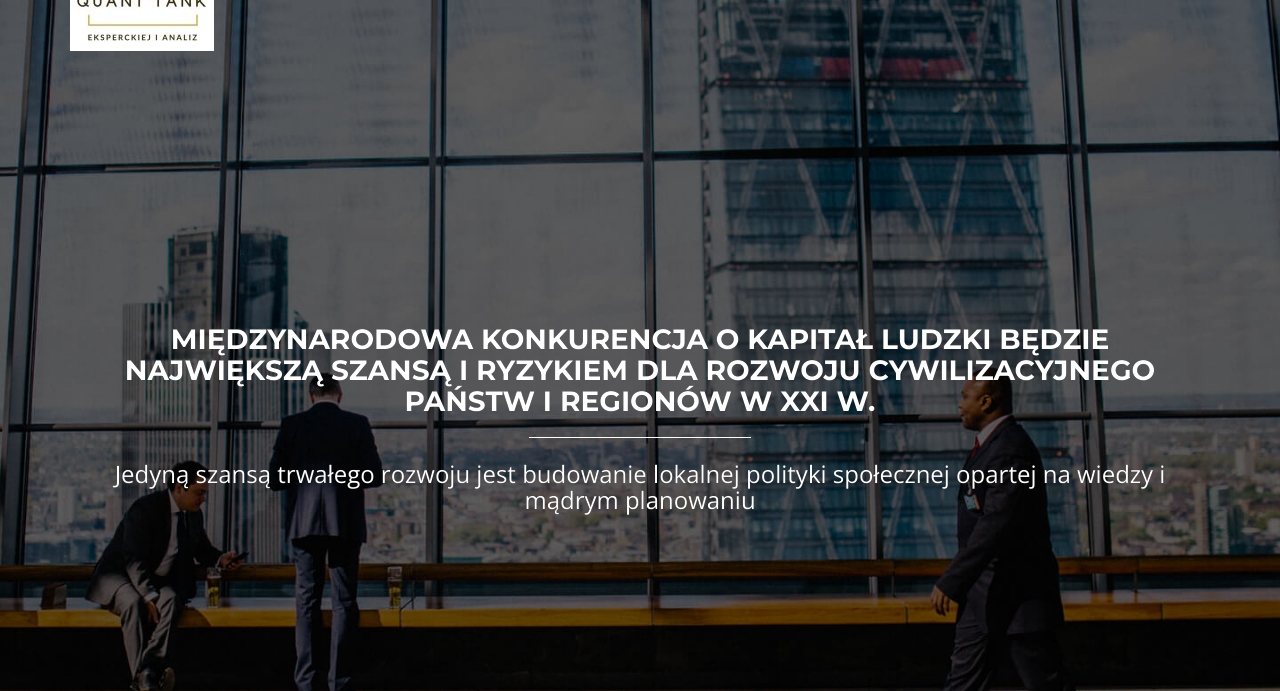
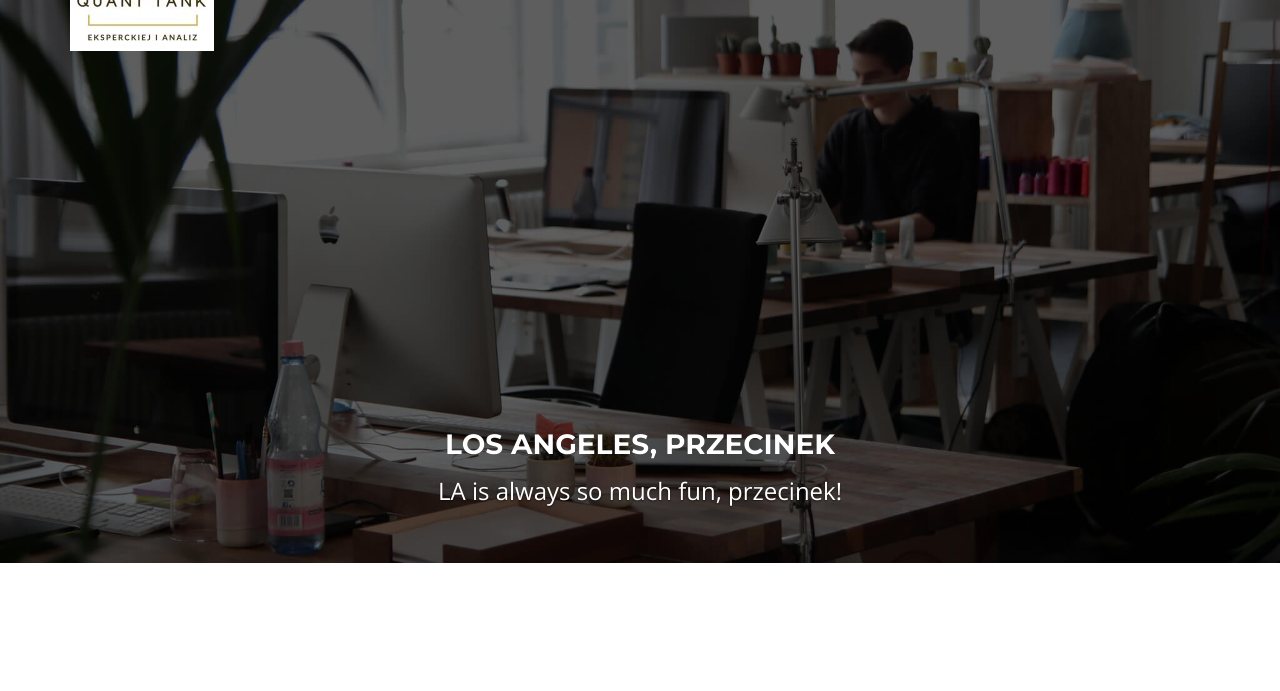
Before and after one commit to juliamazur/ideia-test, a plain HTML site: page index.html in a window 1280 px wide. Shown: the top 691 px of the page. Drawn offline with nearby package versions, Linux system fonts and the light colour scheme.

Commit message:
slider bootstrap 3

```diff
--- a/index.html
+++ b/index.html
@@ -50,14 +50,86 @@
     </div>
   </nav>
 
+  <!-- slider area -->
+  <div id="myCarousel" class="carousel slide" data-ride="carousel">
+    <!-- Indicators -->
+    <!--
+    <ol class="carousel-indicators">
+      <li data-target="#myCarousel" data-slide-to="0" class="active"></li>
+      <li data-target="#myCarousel" data-slide-to="1"></li>
+      <li data-target="#myCarousel" data-slide-to="2"></li>
+    </ol>
+  -->
+
+    <!-- Wrapper for slides -->
+    <div class="carousel-inner">
+      <div class="item active">
+        <img src="img/bgslides/1.jpg" alt="Los Angeles">
+        <div class="carousel-caption">
+        <h3>Los Angeles, przecinek</h3>
+        <p>LA is always so much fun, przecinek!</p>
+      </div>
+      </div>
+
+      <div class="item">
+        <img src="img/bgslides/2.jpg" alt="Chicago">
+      </div>
+
+      <div class="item">
+        <img src="img/bgslides/3.jpg" alt="New York">
+      </div>
+    </div>
+
+    <!-- Left and right controls -->
+    <!--
+    <a class="left carousel-control" href="#myCarousel" data-slide="prev">
+      <span class="glyphicon glyphicon-chevron-left"></span>
+      <span class="sr-only">Previous</span>
+    </a>
+    <a class="right carousel-control" href="#myCarousel" data-slide="next">
+      <span class="glyphicon glyphicon-chevron-right"></span>
+      <span class="sr-only">Next</span>
+    </a>
+    -->
+  </div>
+
+  <!-- CSSy, ktore sprawiaja, ze tekst wyglada tak jak na tamtej karuzeli -->
+  <style>
+
+    #myCarousel h3{
+      color: #fff;
+      text-shadow: black 0px 0px 0px;
+      text-transform: uppercase;
+    }
+
+    #myCarousel p {
+      color: #fff;
+      font-size: 24px;
+      text-align: center;
+      font-weight: 300;
+    }
+
+  </style>
+
+  <script>
+  // JS, ktory sprawia, ze karuzela sie sama kreci
+  $(function(){
+    $('.carousel').carousel({
+      interval: 2000
+    });
+  });
+  </script>
+
   <!-- intro area -->
+  <!--
   <div id="intro">
     <div class="intro-text">
       <div class="container">
         <div class="col-md-12">
           <div id="rotator">
             <h1><span class="1strotate">
-Współczesne państwa coraz częściej międzynarodowo będą konkurować warunkami życia które tworzą dla swoich społeczeństw, Międzynarodowa konkurencja o kapitał ludzki będzie największą szansą i ryzykiem dla rozwoju cywilizacyjnego państw i regionów w XXI w., Te same procesy odczuwalne są w skali mikro – w małych społecznościach takich jak JST czy samych przedsiębiorstwa
+Współczesne państwa coraz częściej międzynarodowo będą konkurować warunkami życia które tworzą dla swoich społeczeństw,
+Międzynarodowa konkurencja o kapitał ludzki będzie największą szansą i ryzykiem dla rozwoju cywilizacyjnego państw i regionów w XXI w., Te same procesy odczuwalne są w skali mikro – w małych społecznościach takich jak JST czy samych przedsiębiorstwa
            </span></h1>
             <div class="line-spacer"></div>
             <p><span class="2ndrotate">
@@ -68,7 +140,7 @@ O ich jakości przesądza zarówno strona ekonomiczna ale również komfortu i j
       </div>
     </div>
   </div>
-
+-->
 
 
   <!-- THINK TANK -->
```
